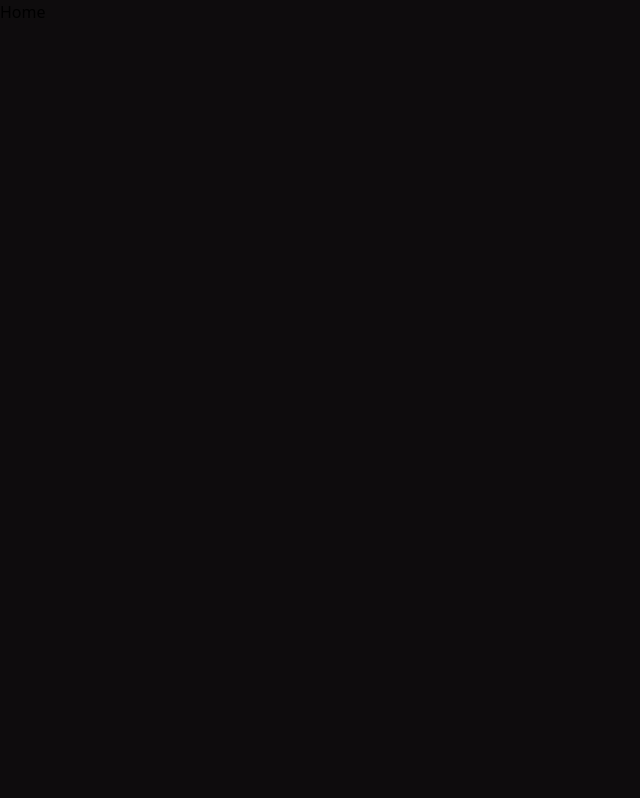
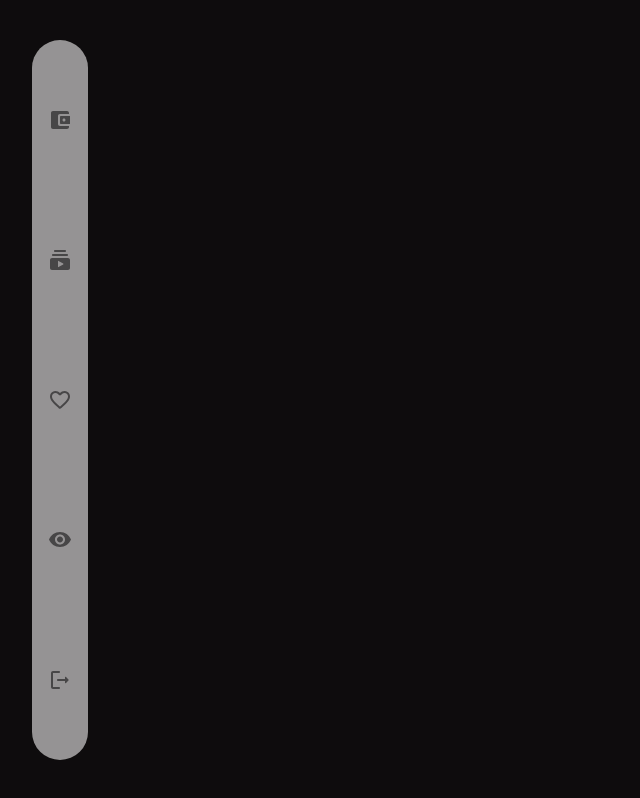
Before and after one commit to Jayanti2919/ThirdEye, a React (Vite) app in the folder client/: page /home in a window 1280 px wide. Shown: the whole page, without its empty margins (0-640 px from the left). Built offline with nearby package versions, Linux system fonts and the light colour scheme; a web font is replaced by a local one.

Commit message:
added nav to home

```diff
--- /dev/null
+++ b/client/src/components/HomeSideNav.jsx
@@ -0,0 +1,192 @@
+import React, { useState } from "react";
+import { useNavigate } from "react-router-dom";
+import Tooltip from "@mui/material/Tooltip";
+import IconButton from "@mui/material/IconButton";
+import {
+  AccountBalanceWalletRounded,
+  SubscriptionsRounded,
+  FavoriteBorderRounded,
+  LogoutRounded,
+  VisibilityRounded,
+  AlternateEmailRounded,
+  KeyRounded,
+  BarChartRounded,
+  CurrencyExchangeRounded,
+} from "@mui/icons-material";
+import { Button } from "@mui/material";
+
+const HomeSideNav = ({
+  walletDetails,
+  setWalletDetails,
+  showEyes,
+  setShowEyes,
+}) => {
+  const nav = useNavigate();
+  const [address, setAddress] = useState("adasda");
+  const [publicKey, setPublicKey] = useState("qwe2341rewaseqe24");
+  const [eyes, setEyes] = useState(100);
+  const [earnings, setEarnings] = useState(20);
+  const [spendings, setSpendings] = useState(40);
+
+  let details = [
+    {
+      icon: <AlternateEmailRounded />,
+      title: "Wallet Address",
+      value: address,
+    },
+    {
+      icon: <KeyRounded />,
+      title: "Public Key",
+      value: publicKey,
+    },
+    {
+      icon: <VisibilityRounded />,
+      title: "EYE",
+      value: eyes,
+    },
+    {
+      icon: <BarChartRounded />,
+      title: "Earnings in EYE",
+      value: earnings,
+    },
+    {
+      icon: <CurrencyExchangeRounded />,
+      title: "Spending in EYE",
+      value: spendings,
+    },
+  ];
+  const handleNavigation = (path) => {
+    nav(path);
+  };
+  return (
+    <div className="text-primary cursor-pointer fixed z-20 h-[90vh] w-14 px-2 rounded-full py-10 bg-secondary hidden md:block opacity-60">
+      <ul className="flex flex-col justify-between h-full py-5 text-[10px] items-center">
+        <li className="relative">
+          <Tooltip title="Wallet">
+            <IconButton
+              onClick={() => {
+                setWalletDetails(!walletDetails);
+              }}
+            >
+              <AccountBalanceWalletRounded />
+            </IconButton>
+          </Tooltip>
+          <div
+            className={`${
+              walletDetails
+                ? "absolute bg-secondary h-50 w-[20vw] xl:px-10 rounded-md left-[140%] border-2 border-primary z-20 -top-10 p-5 text-primary"
+                : "hidden"
+            }`}
+          >
+            <div className="">
+              <h3 className="text-xl text-primary font-semibold capitalize">
+                wallet details
+              </h3>
+              {details.map((detail, index) => (
+                <div
+                  key={index}
+                  className="flex justify-between items-center my-2"
+                >
+                  <div className="flex gap-2 items-center">
+                    {detail.icon}
+                    <p className="capitalize">{detail.title}</p>
+                  </div>
+                  <p className="font-medium ml-2">{detail.value}</p>
+                </div>
+              ))}
+              <Button
+                variant="outlined"
+                size="small"
+                sx={{
+                  color: "#9D9FE2",
+                  border: "1px solid #9D9FE2",
+                  padding: "2px 5px",
+                  fontSize: "10px",
+                  marginTop: "5px",
+                  ":hover": {
+                    border: "1px solid #353B64",
+                    backgroundColor: "#353B64",
+                    color: "#F1EFEF",
+                  },
+                }}
+              >
+                Buy More
+              </Button>
+            </div>
+          </div>
+        </li>
+        <li>
+          {" "}
+          <Tooltip title="Subscriptions">
+            <IconButton onClick={() => handleNavigation("/features")}>
+              <SubscriptionsRounded />
+            </IconButton>
+          </Tooltip>
+        </li>
+        <li>
+          {" "}
+          <Tooltip title="Liked Videos">
+            <IconButton onClick={() => handleNavigation("/pricing")}>
+              <FavoriteBorderRounded />
+            </IconButton>
+          </Tooltip>
+        </li>
+        <li className="relative">
+          {" "}
+          <Tooltip title="EYE">
+            <IconButton onClick={() => setShowEyes(!showEyes)}>
+              <VisibilityRounded />
+            </IconButton>
+          </Tooltip>
+          <div
+            className={`${
+              showEyes
+                ? "absolute bg-secondary h-50 w-[20vw] xl:px-10 rounded-md left-[140%] border-2 border-primary z-20 top-0 p-5 text-primary"
+                : "hidden"
+            }`}
+          >
+            <div className="">
+              <h3 className="text-xl text-primary font-semibold uppercase">
+                eyes
+              </h3>
+              <div className="flex justify-between items-center my-2">
+                <div className="flex gap-2 items-center text-md">
+                  <VisibilityRounded />
+                  <p className="capitalize">EYE</p>
+                </div>
+                <p className="font-medium">{eyes}</p>
+              </div>
+              <Button
+                variant="outlined"
+                size="small"
+                sx={{
+                  color: "#9D9FE2",
+                  border: "1px solid #9D9FE2",
+                  padding: "2px 5px",
+                  fontSize: "10px",
+                  ":hover": {
+                    border: "1px solid #353B64",
+                    backgroundColor: "#353B64",
+                    color: "#F1EFEF",
+                  },
+                }}
+              >
+                Buy More
+              </Button>
+            </div>
+          </div>
+        </li>
+        <li>
+          {" "}
+          <Tooltip title="Sign Out">
+            <IconButton onClick={() => handleNavigation("/register")}>
+              <LogoutRounded />
+            </IconButton>
+          </Tooltip>
+        </li>
+      </ul>
+    </div>
+  );
+};
+
+export default HomeSideNav;
--- a/client/src/pages/Home.jsx
+++ b/client/src/pages/Home.jsx
@@ -1,9 +1,19 @@
-import React from 'react'
+import React, {useState} from "react";
+import HomeSideNav from "../components/HomeSideNav";
 
 const Home = () => {
+  const [walletDetails, setWalletDetails] = useState(false);
+  const [showEyes, setShowEyes] = useState(false);
+
+
   return (
-    <div>Home</div>
-  )
-}
+    <div className="relative">
+      <div className="absolute h-screen justify-center items-center flex left-10 px-5">
+        <HomeSideNav walletDetails={walletDetails} setWalletDetails={setWalletDetails} showEyes={showEyes} setShowEyes={setShowEyes}/>
+      </div>
 
-export default Home
+    </div>
+  );
+};
+
+export default Home;
```
